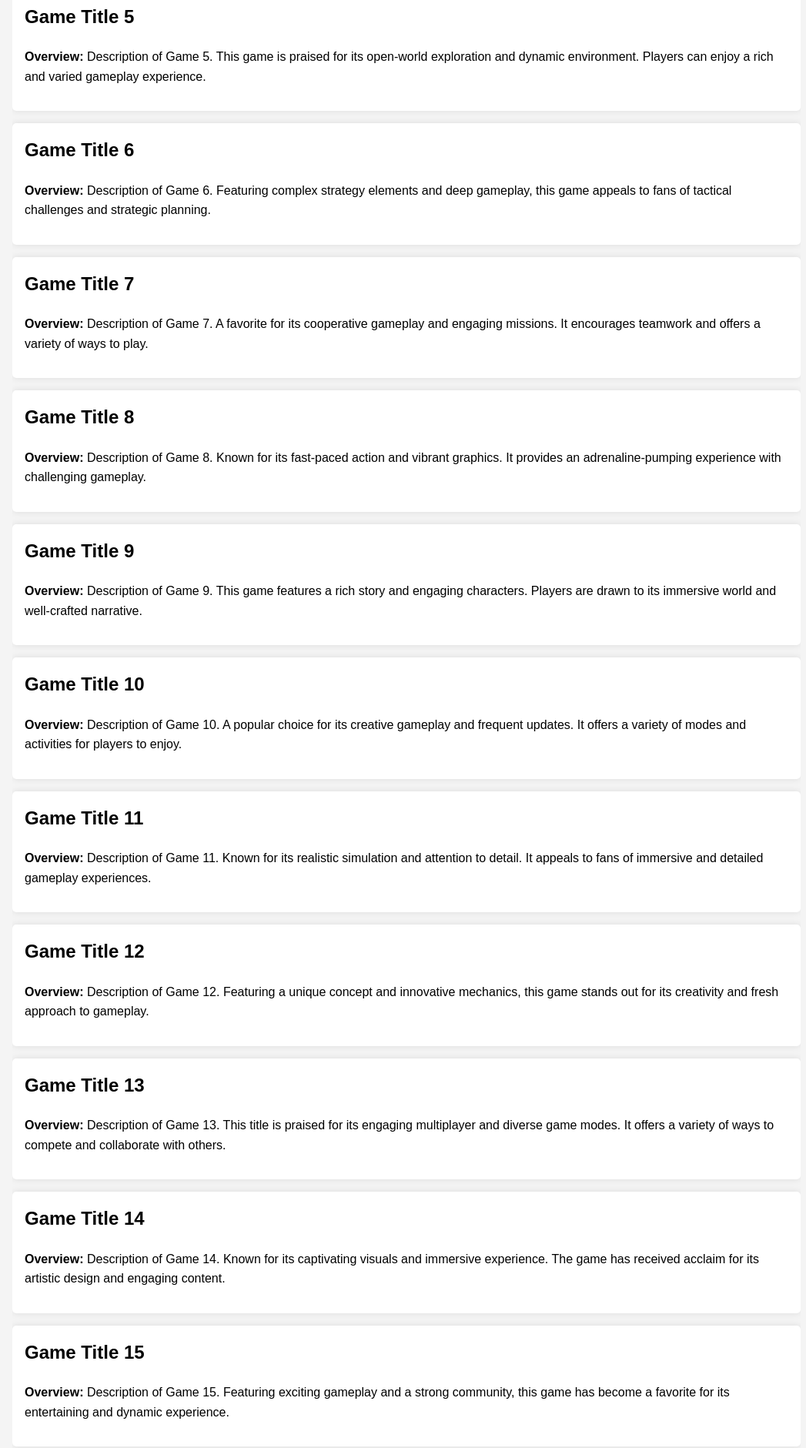
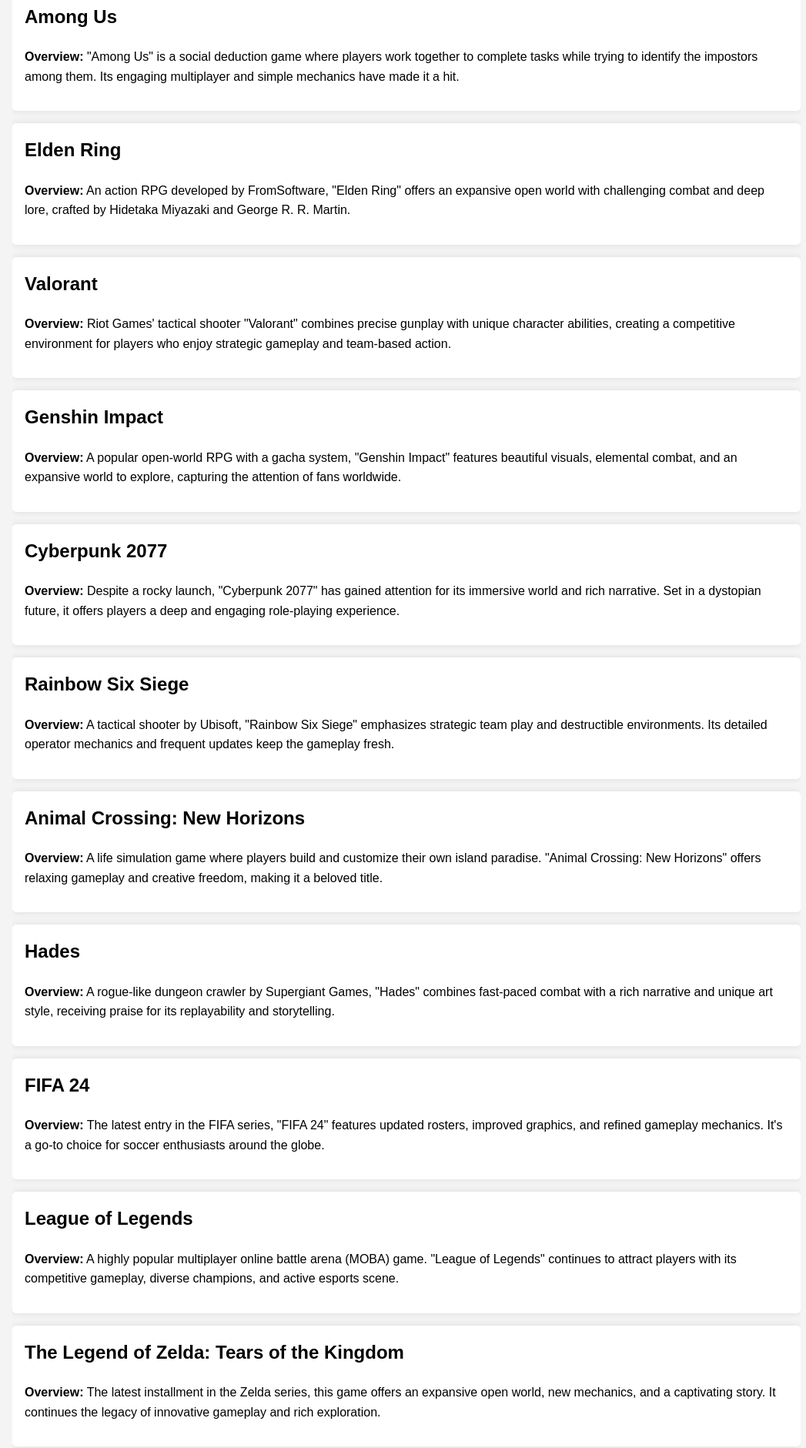
Before and after one commit to Gulshankumar452007/trending-game-teller-, a plain HTML site: page index.html in a window 1280 px wide. Shown: the part 849-2730 px from the top of the page at 77% size, without its empty margins (112-1159 px from the left). Drawn offline with Linux system fonts and the light colour scheme.

Commit message:
Update index.html

```diff
--- a/index.html
+++ b/index.html
@@ -42,92 +42,92 @@
     <div class="container">
         <!-- Game 1 -->
         <div class="game">
-            <h2>Game Title 1</h2>
-            <p><strong>Overview:</strong> Description of Game 1. This game is known for its engaging gameplay and stunning graphics. Players can expect a thrilling experience with a variety of challenges and rewards.</p>
+            <h2>Starfield</h2>
+            <p><strong>Overview:</strong> A highly anticipated space exploration RPG by Bethesda, "Starfield" offers an expansive universe with detailed planets and space travel mechanics. Players can explore, gather resources, and experience a rich narrative.</p>
         </div>
 
         <!-- Game 2 -->
         <div class="game">
-            <h2>Game Title 2</h2>
-            <p><strong>Overview:</strong> Description of Game 2. This game offers an immersive storyline and innovative mechanics. It has received positive feedback for its creativity and depth.</p>
+            <h2>Hogwarts Legacy</h2>
+            <p><strong>Overview:</strong> Set in the Harry Potter universe, "Hogwarts Legacy" allows players to experience life as a student at Hogwarts School of Witchcraft and Wizardry, with magical adventures and a deep storyline.</p>
         </div>
 
         <!-- Game 3 -->
         <div class="game">
-            <h2>Game Title 3</h2>
-            <p><strong>Overview:</strong> Description of Game 3. A popular title for its fast-paced action and competitive multiplayer. The game features various modes and frequent updates.</p>
+            <h2>Fortnite</h2>
+            <p><strong>Overview:</strong> A battle royale game known for its building mechanics and vibrant graphics. "Fortnite" offers a constantly evolving map and frequent updates, making it a favorite for players seeking dynamic gameplay.</p>
         </div>
 
         <!-- Game 4 -->
         <div class="game">
-            <h2>Game Title 4</h2>
-            <p><strong>Overview:</strong> Description of Game 4. Known for its unique art style and compelling narrative. The game has gained a strong following for its originality and emotional impact.</p>
+            <h2>Call of Duty: Modern Warfare II</h2>
+            <p><strong>Overview:</strong> The latest installment in the "Call of Duty" series, this game features a gripping single-player campaign and a robust multiplayer experience with new weapons, maps, and modes.</p>
         </div>
 
         <!-- Game 5 -->
         <div class="game">
-            <h2>Game Title 5</h2>
-            <p><strong>Overview:</strong> Description of Game 5. This game is praised for its open-world exploration and dynamic environment. Players can enjoy a rich and varied gameplay experience.</p>
+            <h2>Among Us</h2>
+            <p><strong>Overview:</strong> "Among Us" is a social deduction game where players work together to complete tasks while trying to identify the impostors among them. Its engaging multiplayer and simple mechanics have made it a hit.</p>
         </div>
 
         <!-- Game 6 -->
         <div class="game">
-            <h2>Game Title 6</h2>
-            <p><strong>Overview:</strong> Description of Game 6. Featuring complex strategy elements and deep gameplay, this game appeals to fans of tactical challenges and strategic planning.</p>
+            <h2>Elden Ring</h2>
+            <p><strong>Overview:</strong> An action RPG developed by FromSoftware, "Elden Ring" offers an expansive open world with challenging combat and deep lore, crafted by Hidetaka Miyazaki and George R. R. Martin.</p>
         </div>
 
         <!-- Game 7 -->
         <div class="game">
-            <h2>Game Title 7</h2>
-            <p><strong>Overview:</strong> Description of Game 7. A favorite for its cooperative gameplay and engaging missions. It encourages teamwork and offers a variety of ways to play.</p>
+            <h2>Valorant</h2>
+            <p><strong>Overview:</strong> Riot Games' tactical shooter "Valorant" combines precise gunplay with unique character abilities, creating a competitive environment for players who enjoy strategic gameplay and team-based action.</p>
         </div>
 
         <!-- Game 8 -->
         <div class="game">
-            <h2>Game Title 8</h2>
-            <p><strong>Overview:</strong> Description of Game 8. Known for its fast-paced action and vibrant graphics. It provides an adrenaline-pumping experience with challenging gameplay.</p>
+            <h2>Genshin Impact</h2>
+            <p><strong>Overview:</strong> A popular open-world RPG with a gacha system, "Genshin Impact" features beautiful visuals, elemental combat, and an expansive world to explore, capturing the attention of fans worldwide.</p>
         </div>
 
         <!-- Game 9 -->
         <div class="game">
-            <h2>Game Title 9</h2>
-            <p><strong>Overview:</strong> Description of Game 9. This game features a rich story and engaging characters. Players are drawn to its immersive world and well-crafted narrative.</p>
+            <h2>Cyberpunk 2077</h2>
+            <p><strong>Overview:</strong> Despite a rocky launch, "Cyberpunk 2077" has gained attention for its immersive world and rich narrative. Set in a dystopian future, it offers players a deep and engaging role-playing experience.</p>
         </div>
 
         <!-- Game 10 -->
         <div class="game">
-            <h2>Game Title 10</h2>
-            <p><strong>Overview:</strong> Description of Game 10. A popular choice for its creative gameplay and frequent updates. It offers a variety of modes and activities for players to enjoy.</p>
+            <h2>Rainbow Six Siege</h2>
+            <p><strong>Overview:</strong> A tactical shooter by Ubisoft, "Rainbow Six Siege" emphasizes strategic team play and destructible environments. Its detailed operator mechanics and frequent updates keep the gameplay fresh.</p>
         </div>
 
         <!-- Game 11 -->
         <div class="game">
-            <h2>Game Title 11</h2>
-            <p><strong>Overview:</strong> Description of Game 11. Known for its realistic simulation and attention to detail. It appeals to fans of immersive and detailed gameplay experiences.</p>
+            <h2>Animal Crossing: New Horizons</h2>
+            <p><strong>Overview:</strong> A life simulation game where players build and customize their own island paradise. "Animal Crossing: New Horizons" offers relaxing gameplay and creative freedom, making it a beloved title.</p>
         </div>
 
         <!-- Game 12 -->
         <div class="game">
-            <h2>Game Title 12</h2>
-            <p><strong>Overview:</strong> Description of Game 12. Featuring a unique concept and innovative mechanics, this game stands out for its creativity and fresh approach to gameplay.</p>
+            <h2>Hades</h2>
+            <p><strong>Overview:</strong> A rogue-like dungeon crawler by Supergiant Games, "Hades" combines fast-paced combat with a rich narrative and unique art style, receiving praise for its replayability and storytelling.</p>
         </div>
 
         <!-- Game 13 -->
         <div class="game">
-            <h2>Game Title 13</h2>
-            <p><strong>Overview:</strong> Description of Game 13. This title is praised for its engaging multiplayer and diverse game modes. It offers a variety of ways to compete and collaborate with others.</p>
+            <h2>FIFA 24</h2>
+            <p><strong>Overview:</strong> The latest entry in the FIFA series, "FIFA 24" features updated rosters, improved graphics, and refined gameplay mechanics. It's a go-to choice for soccer enthusiasts around the globe.</p>
         </div>
 
         <!-- Game 14 -->
         <div class="game">
-            <h2>Game Title 14</h2>
-            <p><strong>Overview:</strong> Description of Game 14. Known for its captivating visuals and immersive experience. The game has received acclaim for its artistic design and engaging content.</p>
+            <h2>League of Legends</h2>
+            <p><strong>Overview:</strong> A highly popular multiplayer online battle arena (MOBA) game. "League of Legends" continues to attract players with its competitive gameplay, diverse champions, and active esports scene.</p>
         </div>
 
         <!-- Game 15 -->
         <div class="game">
-            <h2>Game Title 15</h2>
-            <p><strong>Overview:</strong> Description of Game 15. Featuring exciting gameplay and a strong community, this game has become a favorite for its entertaining and dynamic experience.</p>
+            <h2>The Legend of Zelda: Tears of the Kingdom</h2>
+            <p><strong>Overview:</strong> The latest installment in the Zelda series, this game offers an expansive open world, new mechanics, and a captivating story. It continues the legacy of innovative gameplay and rich exploration.</p>
         </div>
     </div>
 </body>
```
